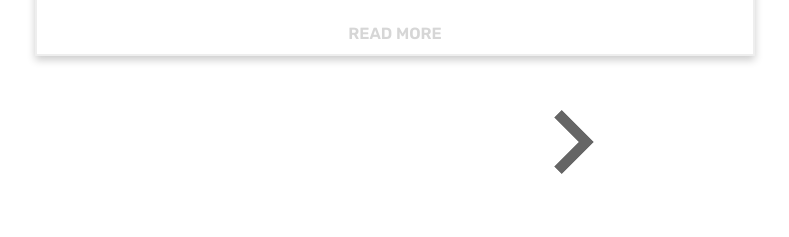
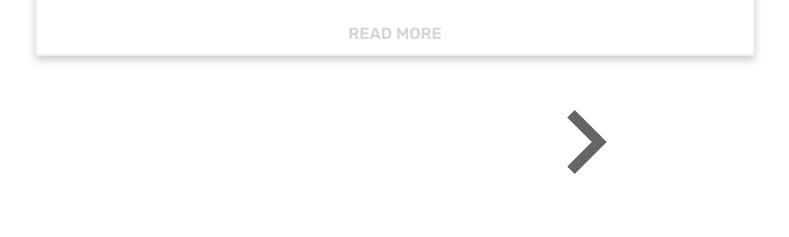
Before and after one commit to SilasReinagel/silasreinagel.github.io, a Jekyll site: the page built from index.html, in a window 1280 px wide. Shown: the part 3410-3647 px from the top of the page, without its empty margins (245-1034 px from the left). Built offline with Jekyll 4.4.1, drawn with Linux system fonts in a browser that asks for light colours; nearby versions of some CDN libraries; the list of posts is cut into pages by our own code.

Commit message:
Fixed pagination issues. Closes #12. Might solve #7

```diff
--- a/_includes/pagination.html
+++ b/_includes/pagination.html
@@ -12,7 +12,7 @@
         </a>
       {% endif %}
     {% else %}
-        <img class="arrow disabled" src="/images/arrow-left.png" alt="Disabled Go To Previous Page Arrow">
+        <img class="arrow" src="/images/arrow-invisible.png" alt="Disabled Go To Previous Page Arrow">
     {% endif %}
 
     {% if paginator.next_page %}
@@ -20,7 +20,7 @@
           <img class="arrow" src="/images/arrow-right.png" alt="Go To Next Page Arrow">
       </a>
     {% else %}
-      <img class="arrow disabled ml3rd" src="/images/arrow-right.png" alt="Disabled Go To Next Page Arrow">
+      <img class="arrow ml3rd" src="/images/arrow-invisible.png" alt="Disabled Go To Next Page Arrow">
     {% endif %}
   </div>
 </div>
--- a/_sass/_pagination.scss
+++ b/_sass/_pagination.scss
@@ -29,5 +29,5 @@
 }
 
 .ml3rd {
-  margin-left: 28vw;
+  margin-left: 25vw;
 }
```
Also changed, not shown: images/arrow-invisible.png (added).
